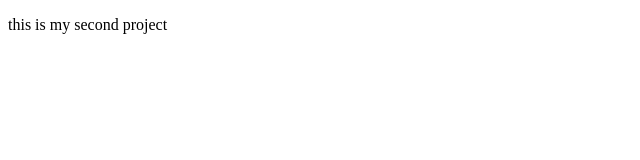
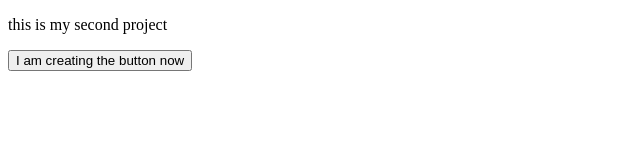
Before and after one commit to vidyaipatil/project2, a plain HTML site: page index.html in a window 1280 px wide. Shown: the whole page, without its empty margins (0-640 px from the left). Drawn offline with Linux system fonts and the light colour scheme.

Commit message:
adding the button

```diff
--- a/index.html
+++ b/index.html
@@ -7,5 +7,8 @@
 </head>
 <body>
     <p>this is my second project</p>
+    <button>I am creating the button now
+
+    </button>
 </body>
 </html>
```
